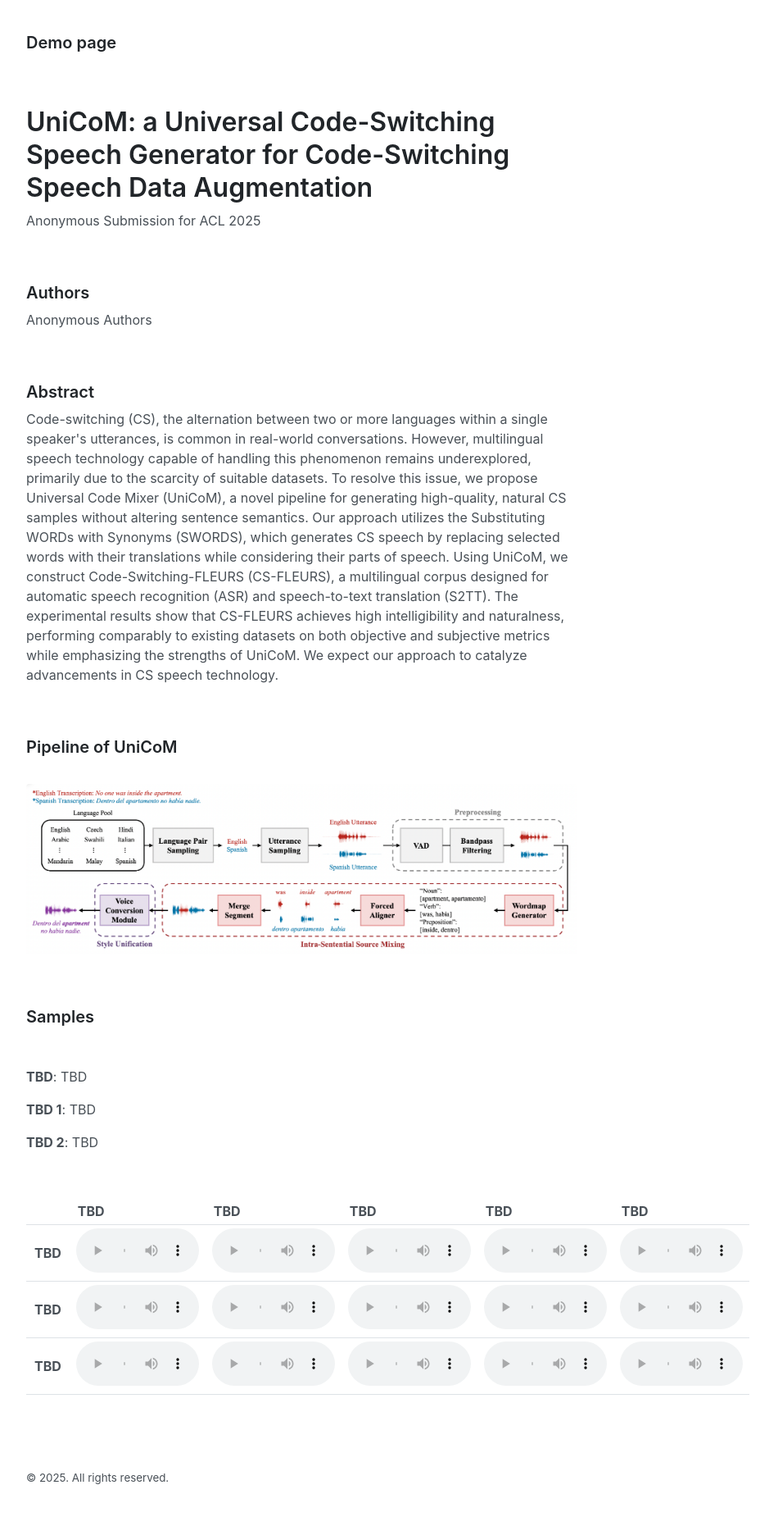
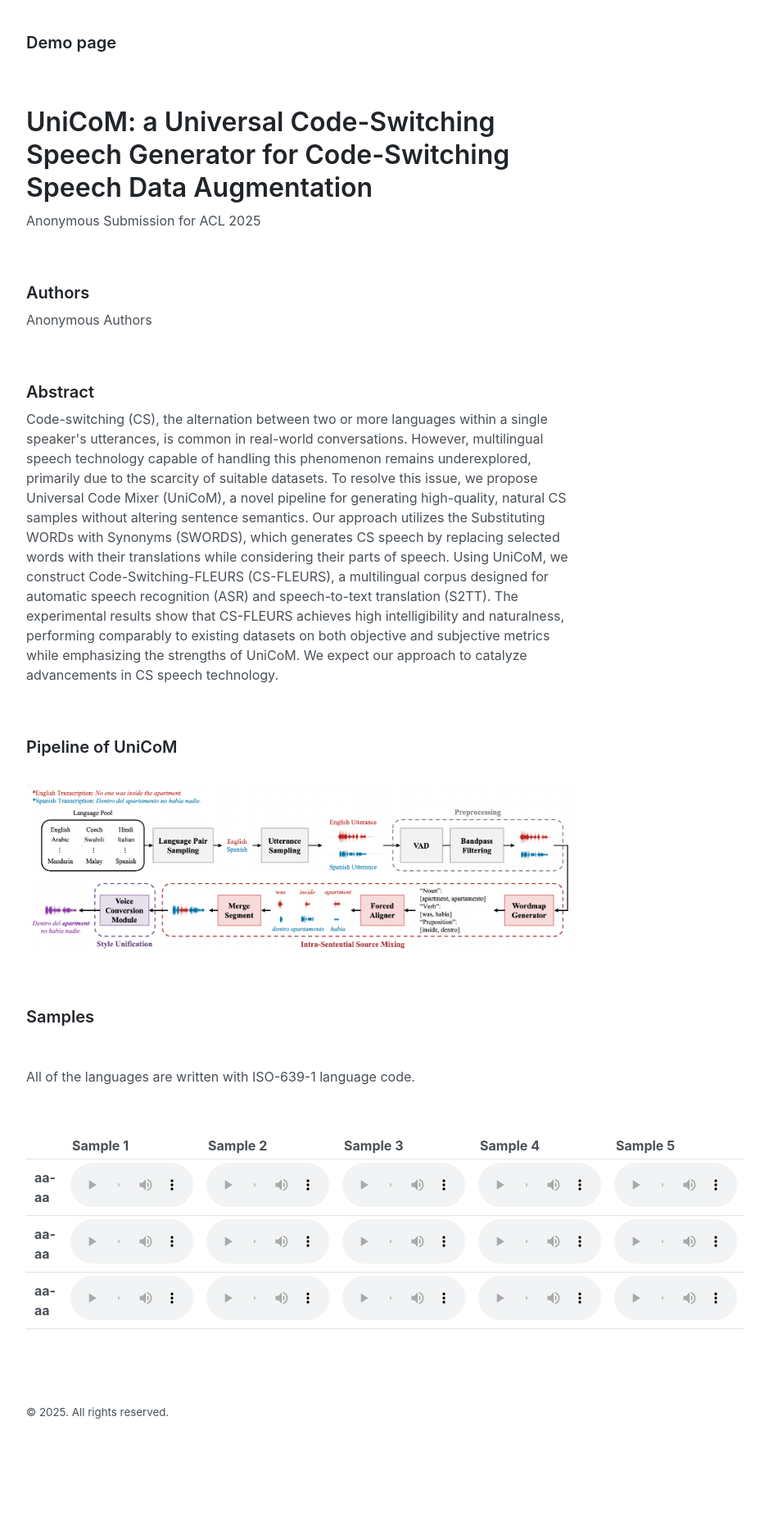
Before and after one commit to anonymous266/anonymous266.github.io, a Jekyll site: the page index.html, which Jekyll copies as it is, in a window 1280 px wide. Shown: the whole page at 82% size, without its empty margins (272-1211 px from the left). Built offline with Jekyll 4.4.1, drawn with Linux system fonts in a browser that asks for light colours; after the commit the page ends 1781 px from its top, so only the background shows below that.

Commit message:
1st revision

```diff
--- a/index.html
+++ b/index.html
@@ -78,11 +78,11 @@
 
 <p><br /></p>
 
-<p><strong>TBD</strong>: TBD</p>
+<p>All of the languages are written with ISO-639-1 language code.</p>
 
-<p><strong>TBD 1</strong>: TBD</p>
+<!-- <p><strong>TBD 1</strong>: TBD</p>
 
-<p><strong>TBD 2</strong>: TBD</p>
+<p><strong>TBD 2</strong>: TBD</p> -->
 
 <p><br /></p>
 
@@ -90,16 +90,16 @@
 
 <tr>
 <td style="column-width: auto; padding-left: 10px; padding-right: 10px"><strong></strong></td>
-<td style="column-width: auto; padding-left: 10px; padding-right: 10px"><strong>TBD</strong></td>
-<td style="column-width: auto; padding-left: 10px; padding-right: 10px"><strong>TBD</strong></td>
-<td style="column-width: auto; padding-left: 10px; padding-right: 10px"><strong>TBD</strong></td>
-<td style="column-width: auto; padding-left: 10px; padding-right: 10px"><strong>TBD</strong></td>
-<td style="column-width: auto; padding-left: 10px; padding-right: 10px"><strong>TBD</strong></td>
+<td style="column-width: auto; padding-left: 10px; padding-right: 10px"><strong>Sample 1</strong></td>
+<td style="column-width: auto; padding-left: 10px; padding-right: 10px"><strong>Sample 2</strong></td>
+<td style="column-width: auto; padding-left: 10px; padding-right: 10px"><strong>Sample 3</strong></td>
+<td style="column-width: auto; padding-left: 10px; padding-right: 10px"><strong>Sample 4</strong></td>
+<td style="column-width: auto; padding-left: 10px; padding-right: 10px"><strong>Sample 5</strong></td>
 </tr>
 
 <!--Sample 1-->
 <tr>
-<td style="column-width: auto; padding-left: 10px; padding-right: 10px"><strong>TBD</strong></td>
+<td style="column-width: auto; padding-left: 10px; padding-right: 10px"><strong>aa-aa</strong></td>
 <td><audio controls="" style="width: 150px;"><source src="" /></audio></td>
 <td><audio controls="" style="width: 150px;"><source src="" /></audio></td>
 <td><audio controls="" style="width: 150px;"><source src="" /></audio></td>
@@ -109,7 +109,7 @@
 
 <!--Sample 2-->
 <tr>
-<td style="column-width: auto; padding-left: 10px; padding-right: 10px"><strong>TBD</strong></td>
+<td style="column-width: auto; padding-left: 10px; padding-right: 10px"><strong>aa-aa</strong></td>
 <td><audio controls="" style="width: 150px;"><source src="" /></audio></td>
 <td><audio controls="" style="width: 150px;"><source src="" /></audio></td>
 <td><audio controls="" style="width: 150px;"><source src="" /></audio></td>
@@ -119,7 +119,7 @@
 
 <!--Sample 3-->
 <tr>
-<td style="column-width: auto; padding-left: 10px; padding-right: 10px"><strong>TBD</strong></td>
+<td style="column-width: auto; padding-left: 10px; padding-right: 10px"><strong>aa-aa</strong></td>
 <td><audio controls="" style="width: 150px;"><source src="" /></audio></td>
 <td><audio controls="" style="width: 150px;"><source src="" /></audio></td>
 <td><audio controls="" style="width: 150px;"><source src="" /></audio></td>
```
